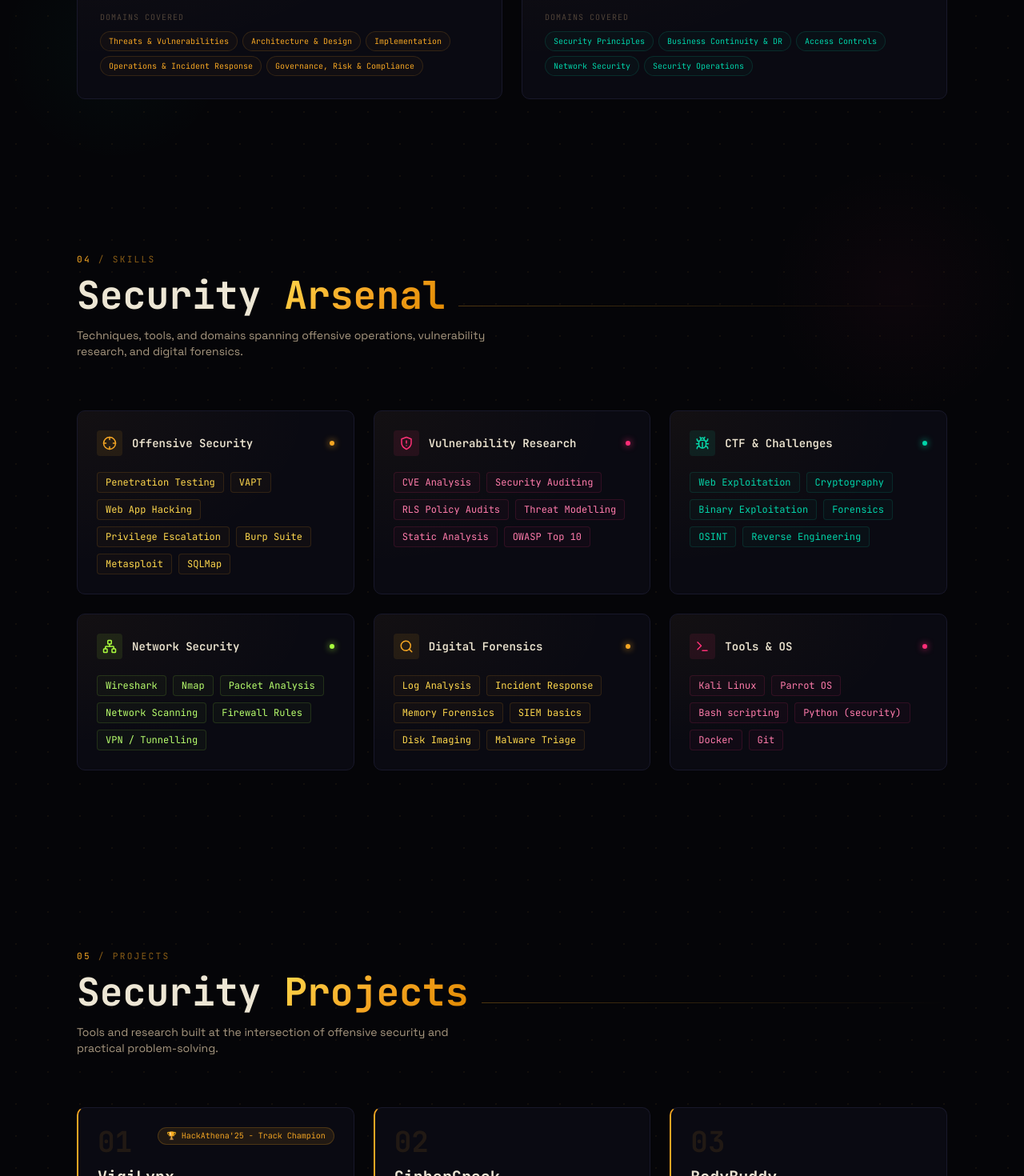
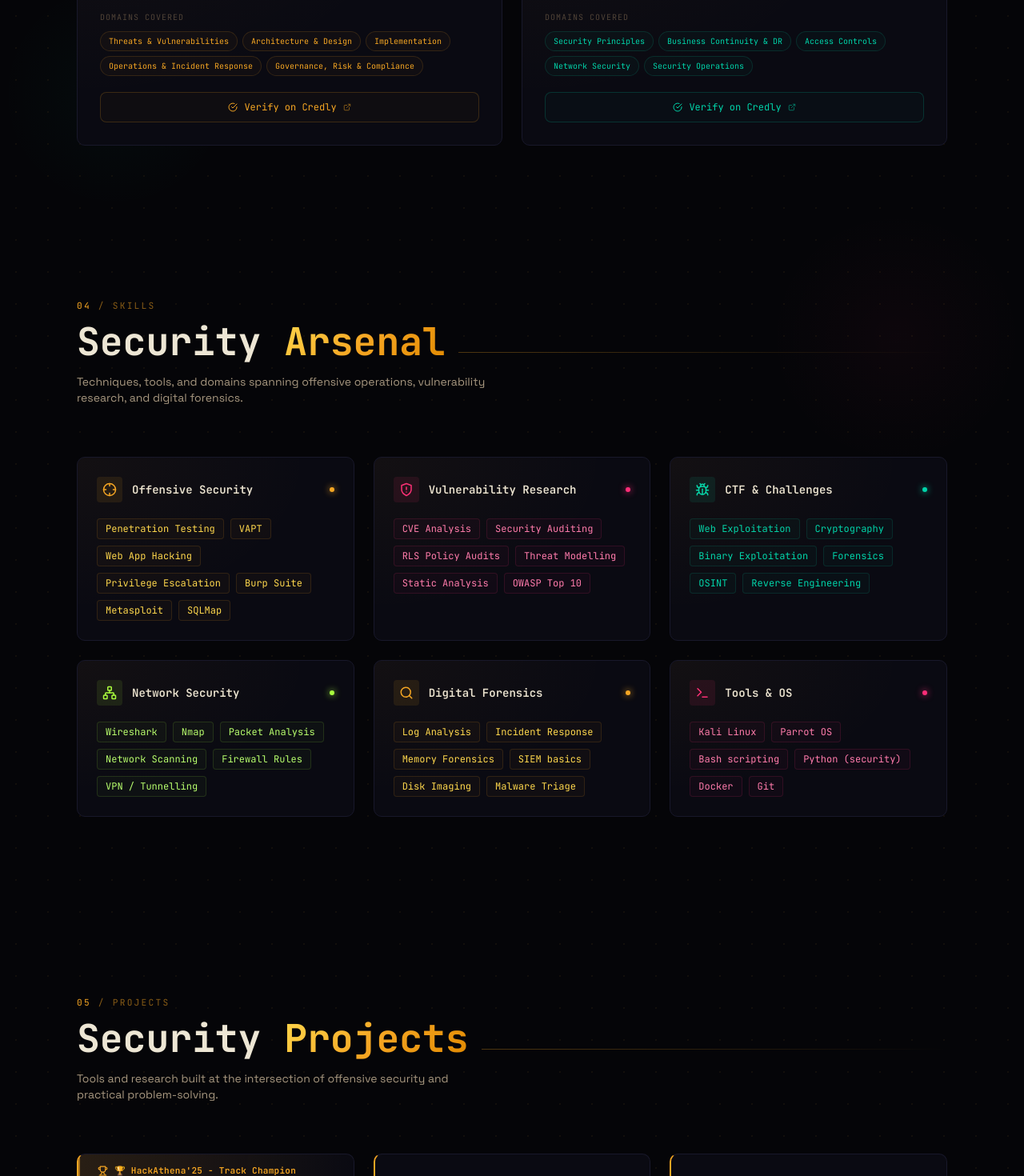
Before and after one commit to HarshaBhat24/portfolio, a Next.js app in the folder client/: page / in a window 1280 px wide. Shown: the part 3480-4950 px from the top of the page at 80% size. Built offline with nearby package versions, Linux system fonts and the light colour scheme.

Commit message:
add cert verification

```diff
--- a/client/components/Certifications.tsx
+++ b/client/components/Certifications.tsx
@@ -1,7 +1,7 @@
 'use client'
 
 import { motion } from 'framer-motion'
-import { Award, CheckCircle } from 'lucide-react'
+import { Award, CheckCircle, ExternalLink } from 'lucide-react'
 
 const fadeUp = (delay = 0) => ({
   initial:    { opacity: 0, y: 18 },
@@ -18,6 +18,7 @@ const certs = [
     code: 'SY0-701',
     color: '#F5A623',
     badge: 'SY0-701',
+    verifyUrl: 'https://www.credly.com/badges/534cb686-5237-4888-acaa-b4d44ae2b380/public_url',
     description:
       'Industry-standard certification validating baseline cybersecurity skills - covering threats, attacks, vulnerabilities, architecture, implementation, and operations & incident response.',
     domains: [
@@ -35,6 +36,7 @@ const certs = [
     code: 'CC',
     color: '#00D4AA',
     badge: 'CC',
+    verifyUrl: 'https://www.credly.com/badges/55776700-2542-4fd2-87ea-34204e021b0b/public_url',
     description:
       'Foundation certification from ISC² covering security principles, network security, access controls, and security operations - establishing a solid baseline for a cybersecurity career.',
     domains: [
@@ -133,6 +135,34 @@ const Certifications = () => (
                 ))}
               </div>
             </div>
+
+            {/* Credly verification link */}
+            {cert.verifyUrl && (
+              <a
+                href={cert.verifyUrl}
+                target="_blank"
+                rel="noopener noreferrer"
+                id={`cert-verify-${cert.id}`}
+                className="group/verify mt-5 flex items-center justify-center gap-2 py-2.5 rounded-lg font-mono text-xs border transition-all duration-300"
+                style={{
+                  borderColor: `${cert.color}30`,
+                  background: `${cert.color}06`,
+                  color: cert.color,
+                }}
+                onMouseEnter={e => {
+                  (e.currentTarget as HTMLAnchorElement).style.boxShadow = `0 0 18px ${cert.color}22`
+                  ;(e.currentTarget as HTMLAnchorElement).style.background = `${cert.color}12`
+                }}
+                onMouseLeave={e => {
+                  (e.currentTarget as HTMLAnchorElement).style.boxShadow = 'none'
+                  ;(e.currentTarget as HTMLAnchorElement).style.background = `${cert.color}06`
+                }}
+              >
+                <CheckCircle size={12} />
+                <span>Verify on Credly</span>
+                <ExternalLink size={10} style={{ opacity: 0.6, transition: 'opacity 0.2s, transform 0.2s' }} />
+              </a>
+            )}
           </motion.div>
         ))}
       </div>
--- a/client/components/Hero.tsx
+++ b/client/components/Hero.tsx
@@ -109,21 +109,32 @@ const Hero = () => {
               </a>
             </div>
 
+            {/* Mobile-only: open to opportunities status */}
+            <div className="flex items-center gap-2.5 mb-5 lg:hidden">
+              <span className="relative flex h-2 w-2">
+                <span className="animate-ping absolute inline-flex h-full w-full rounded-full bg-neon-teal opacity-60" />
+                <span className="relative inline-flex h-2 w-2 rounded-full bg-neon-teal" />
+              </span>
+              <span className="font-mono text-xs text-neon-teal">
+                Open to opportunities &amp; collaborations
+              </span>
+            </div>
+
             {/* Socials */}
             <div className="flex items-center gap-4">
               <span className="font-mono text-xs text-ink-400">find me on</span>
               <div className="flex gap-3">
                 {[
-                  { href: 'https://github.com/HarshaBhat24', icon: <Github size={17} />, id: 'hero-github' },
-                  { href: 'https://linkedin.com/in/s-harsha-bhat/', icon: <Linkedin size={17} />, id: 'hero-linkedin' },
-                  { href: 'mailto:harshabhat666@gmail.com', icon: <Mail size={17} />, id: 'hero-mail' },
+                  { href: 'https://github.com/HarshaBhat24', icon: <Github size={17} />, id: 'hero-github', rel: 'me noopener noreferrer' },
+                  { href: 'https://linkedin.com/in/s-harsha-bhat/', icon: <Linkedin size={17} />, id: 'hero-linkedin', rel: 'me noopener noreferrer' },
+                  { href: 'mailto:harshabhat666@gmail.com', icon: <Mail size={17} />, id: 'hero-mail', rel: 'noopener noreferrer' },
                 ].map(s => (
                   <a
                     key={s.id}
                     id={s.id}
                     href={s.href}
                     target={s.href.startsWith('http') ? '_blank' : undefined}
-                    rel="noopener noreferrer"
+                    rel={s.rel}
                     className="w-9 h-9 flex items-center justify-center rounded-md border border-terminal-border text-ink-400 hover:text-amber-400 hover:border-amber-400/40 transition-all duration-200 hover:shadow-[0_0_12px_rgba(245,166,35,0.2)]"
                   >
                     {s.icon}
--- a/client/components/Projects.tsx
+++ b/client/components/Projects.tsx
@@ -86,18 +86,33 @@ const Projects = () => (
           <motion.article
             key={project.num}
             {...fadeUp(0.08 + i * 0.1)}
-            className="amber-left-card p-6 group hover:border-amber-400/30 transition-all duration-300 hover:shadow-[0_0_30px_rgba(245,166,35,0.06)] flex flex-col"
+            className="amber-left-card p-6 group hover:border-amber-400/30 transition-all duration-300 hover:shadow-[0_0_30px_rgba(245,166,35,0.06)] flex flex-col overflow-hidden"
           >
-            {/* Number + badge */}
-            <div className="flex items-start justify-between mb-3 gap-2">
+            {/* Champion banner - full bleed strip */}
+            {project.badge && (
+              <div
+                className="relative flex items-center gap-2 -mx-6 -mt-6 mb-5 px-6 py-3 border-b border-amber-400/20 overflow-hidden"
+                style={{ background: 'linear-gradient(90deg, rgba(245,166,35,0.13) 0%, rgba(245,166,35,0.05) 60%, transparent 100%)' }}
+              >
+                {/* Hover shimmer overlay */}
+                <div
+                  className="absolute inset-0 opacity-0 group-hover:opacity-100 transition-opacity duration-700"
+                  style={{ background: 'linear-gradient(90deg, rgba(245,166,35,0.22) 0%, rgba(245,166,35,0.06) 70%, transparent 100%)' }}
+                />
+                {/* Animated shine line */}
+                <div className="absolute left-0 top-0 h-full w-0.5 bg-amber-400/60" />
+                <Trophy size={13} className="text-amber-400 flex-shrink-0 relative z-10" />
+                <span className="font-mono text-[11px] font-semibold text-amber-400 tracking-wide relative z-10">
+                  {project.badge}
+                </span>
+              </div>
+            )}
+
+            {/* Project number */}
+            <div className="mb-3">
               <span className="font-mono text-4xl font-bold text-amber-400/10 select-none leading-none group-hover:text-amber-400/18 transition-colors">
                 {project.num}
               </span>
-              {project.badge && (
-                <span className="flex items-center gap-1 font-mono text-[10px] px-2.5 py-1 rounded-full bg-amber-400/10 text-amber-400 border border-amber-400/20 text-right leading-tight">
-                  {project.badge}
-                </span>
-              )}
             </div>
 
             {/* Title + tagline */}
```
